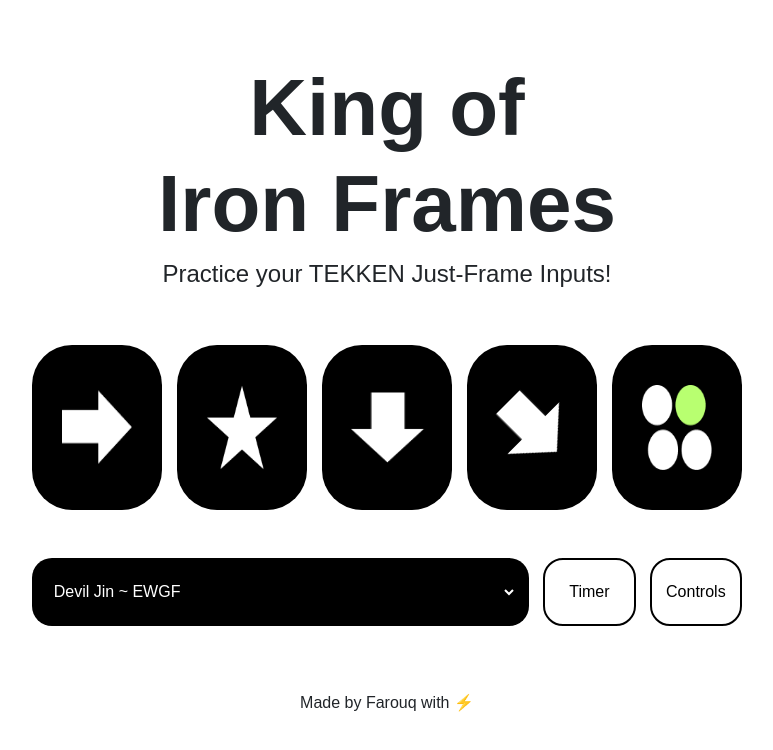
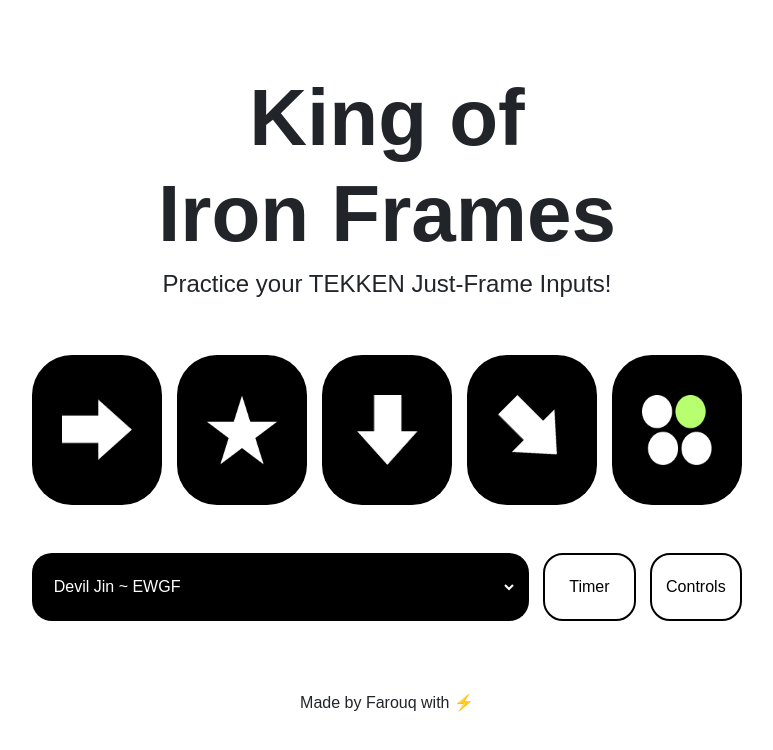
Before and after one commit to far0uq/king-of-iron-frames, a React (Vite) app in the folder client/: page / in a window 1280 px wide. Shown: the top 750 px of the page, without its empty margins (253-1026 px from the left). Built offline with nearby package versions, Linux system fonts and the light colour scheme; a web font is replaced by a local one.

Commit message:
ALIGNMENT FIXED - Mainpage.jsx: fixed issues of footer alignment and resized images to fix distortion

```diff
--- a/client/src/pages/MainPage.css
+++ b/client/src/pages/MainPage.css
@@ -1,6 +1,6 @@
 .iron-frames-header {
   text-align: center;
-  margin-top: 60px;
+  margin-top: 70px;
 }
 
 .iron-frames-header h1 {
@@ -33,11 +33,6 @@
   padding-left: 2.5%;
 }
 
-.iron-frames-footer {
-  text-align: center;
-  margin-top: 65px;
-}
-
 .inputs > div {
   padding: 40px 30px;
   border-radius: 40px;
@@ -45,6 +40,11 @@
 }
 
 .input-block {
-  height: 85px;
+  height: 70px;
   width: 70px;
 }
+
+.iron-frames-footer {
+  text-align: center;
+  margin-top: 70px;
+}
```
